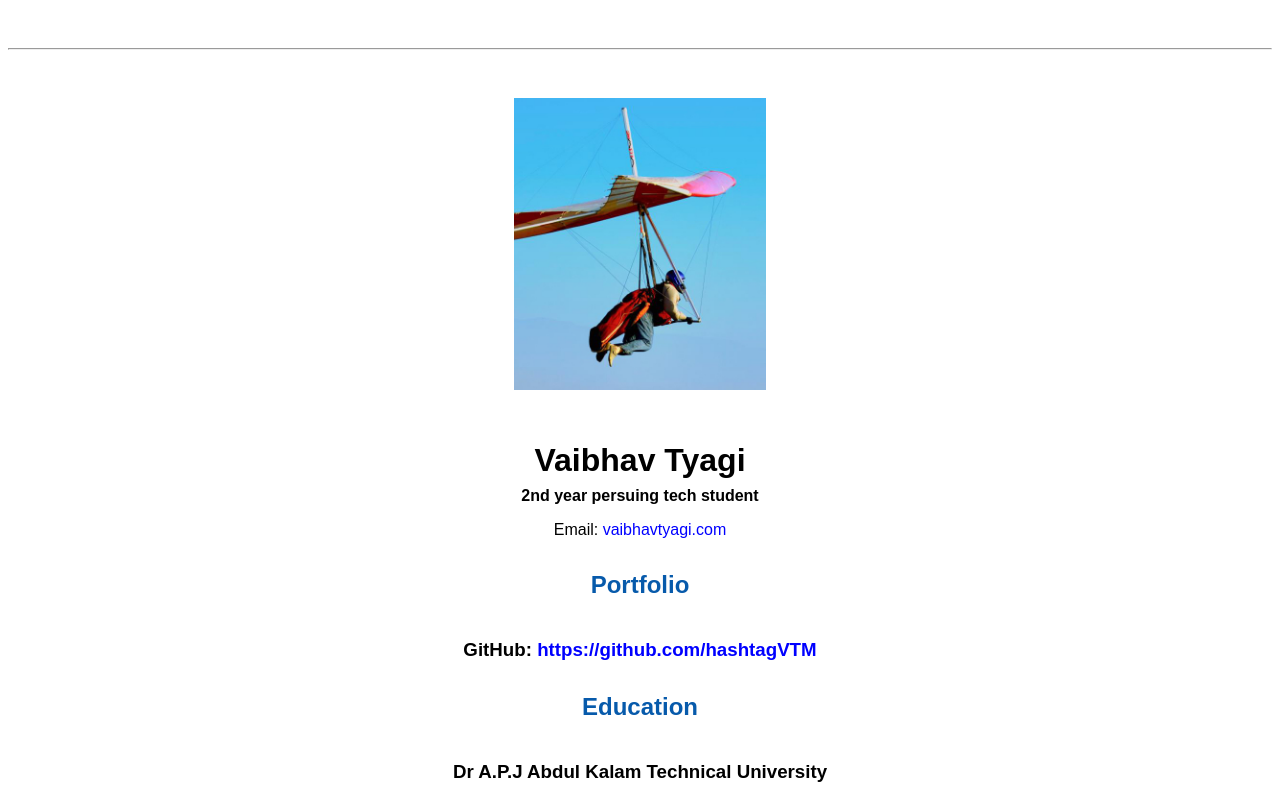
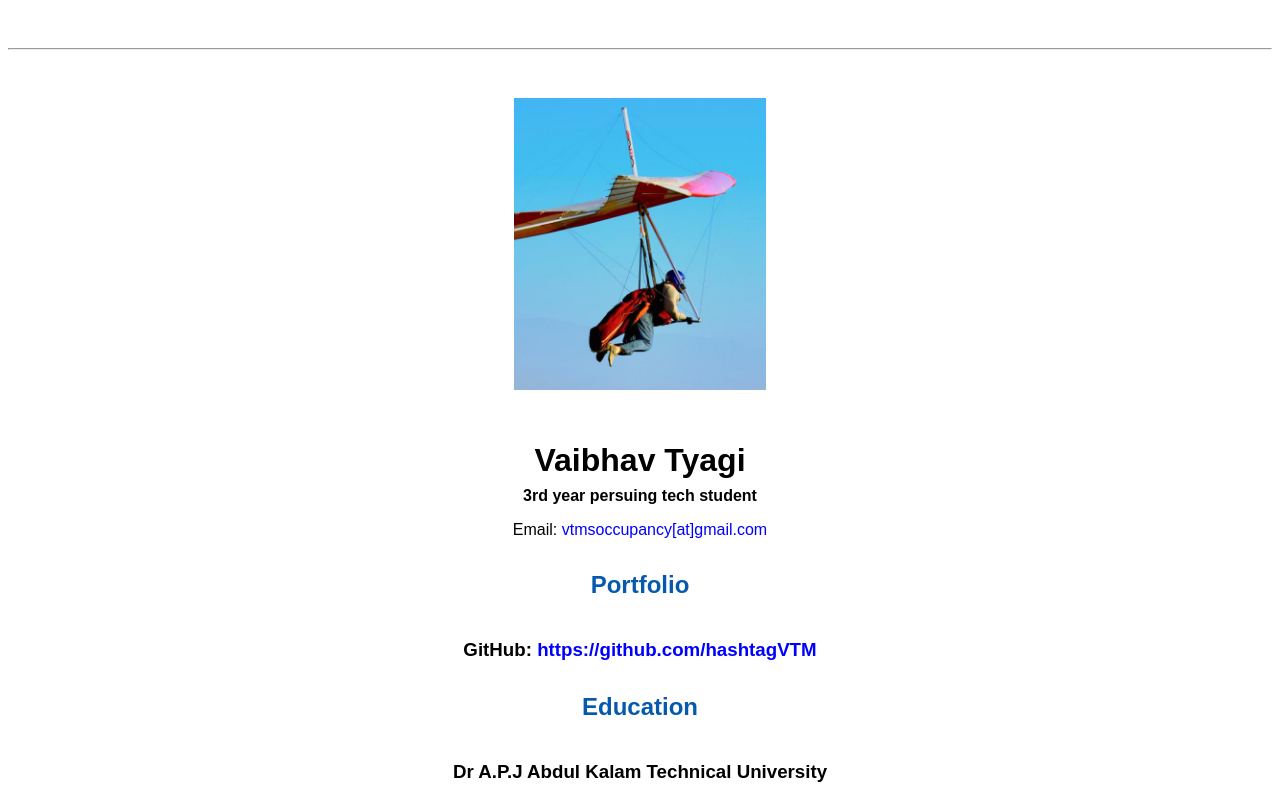
Before and after one commit to hashtagVTM/hashtagVTM.github.io, a plain HTML site: page resume.html in a window 1280 px wide. Shown: the top 788 px of the page. Drawn offline with Linux system fonts and the light colour scheme.

Commit message:
Update resume.html

```diff
--- a/resume.html
+++ b/resume.html
@@ -19,9 +19,9 @@
     <img src="images/headshot.jpg" alt="Harrison Kong's headshot" width="20%">
 
     <h1>Vaibhav Tyagi</h1>
-    <h4>2nd year persuing tech student</h4>
+    <h4>3rd year persuing tech student</h4>
 
-    <p>Email: <a href="mailto:vaibhavtyagi.com" target="_blank">vaibhavtyagi.com</a></p>
+    <p>Email: <a href="mailto:vtmsoccupancy[at]gmail.com" target="_blank">vtmsoccupancy[at]gmail.com</a></p>
     <!-- don't post physical address, personal phone number or other personal information on the web! -->
 
     <h2>Portfolio</h2>
```
